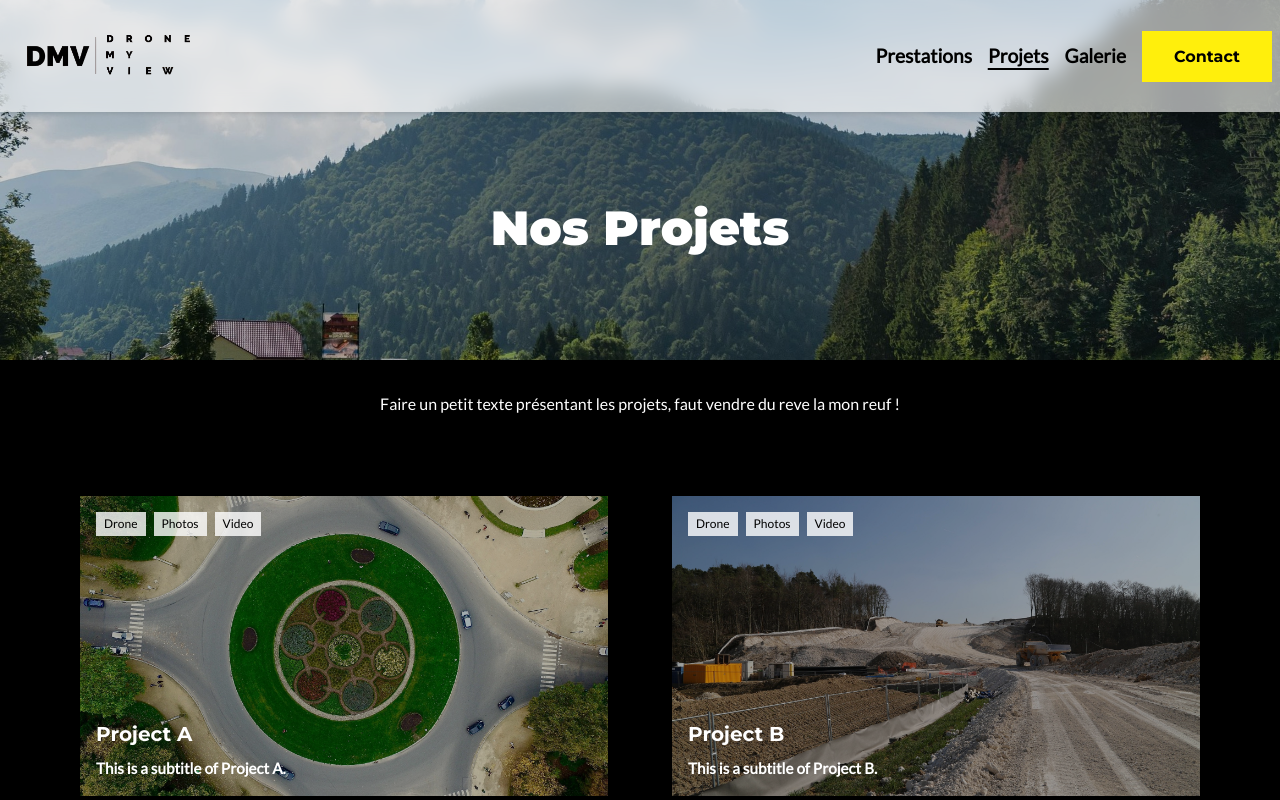
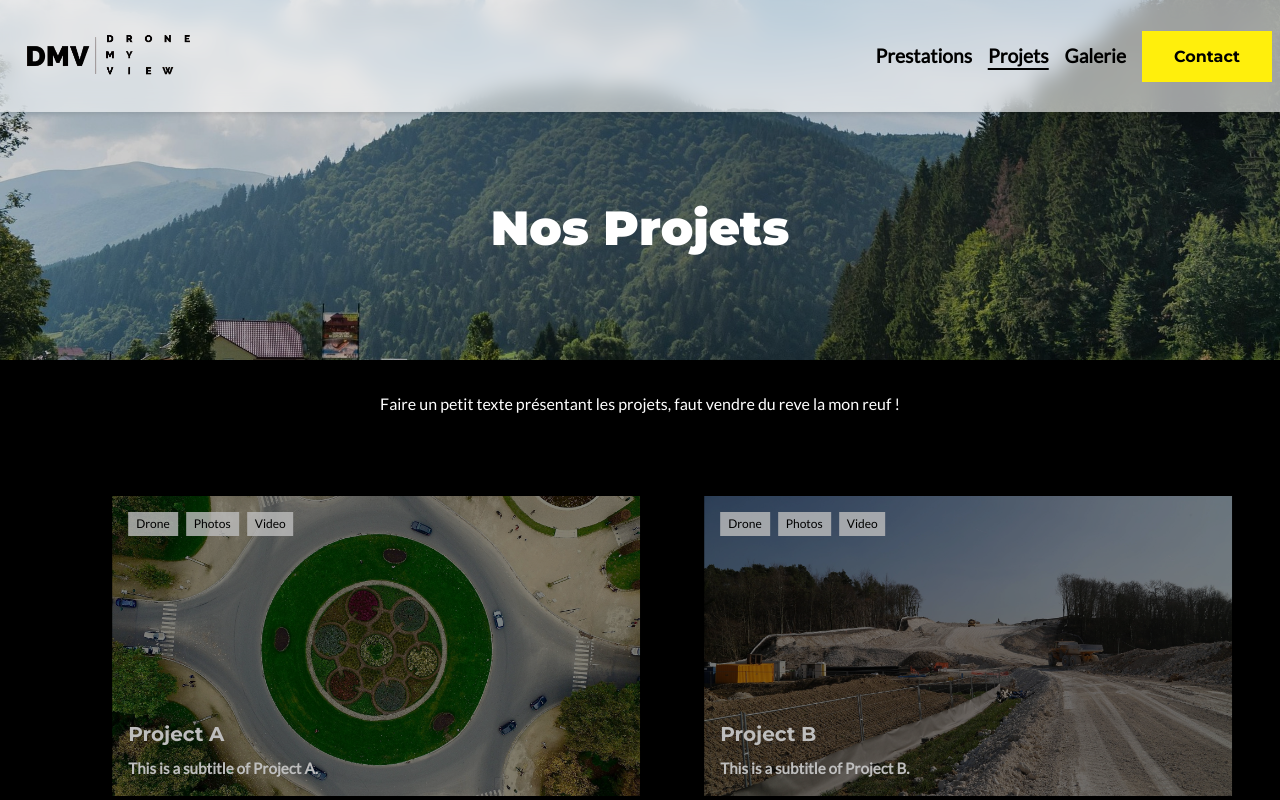
Before and after one commit to Guillaume811/site_dmv, a React (Create React App) app in the folder dmv/: page /projet in a window 1280 px wide. Shown: the top 800 px of the page. Built offline with nearby package versions, Linux system fonts and the light colour scheme.

Commit message:
feat: ajout de l'effect au scroll et du hover style: suppression du hover qui est passer dans le jsx docs: mise à jour du commentaire

```diff
--- a/dmv/src/components/cards/CardProject/CardProject.module.scss
+++ b/dmv/src/components/cards/CardProject/CardProject.module.scss
@@ -6,11 +6,6 @@
     width: 100%;
     height: 300px;
     overflow: hidden;
-    transition: transform 0.3s ease;
-
-    &:hover {
-      transform: scale(1.01);
-    }
 
     &__container {
         width: 100%;
--- a/dmv/src/components/cards/CardProject/CardProject.tsx
+++ b/dmv/src/components/cards/CardProject/CardProject.tsx
@@ -1,4 +1,4 @@
-import React from 'react';
+import React, { useEffect, useRef, useState } from 'react';
 import { Link } from 'react-router-dom';
 import TitleCard from '../../typographies/TitleCard/TitleCard';
 import styles from './CardProject.module.scss';
@@ -7,29 +7,101 @@ import { ProjectType } from '../../../types/project.types';
 //Typage from ProjectType
 type CardProjectProps = {
     project: ProjectType;
+    index: number;
 }
 
 /* Component CardProject
-* Receives a "project" prop from "CardProjectProps".
+* Receives "project" and "index" as props from "CardProjectProps".
+* Render logic :
+* Uses "useRef" to create "cardRef", a reference to the card element in the DOM.
+* Uses "useState" to manage:
+    -> "translateX" for horizontal movement on scroll.
+    -> "opacity" to fade the card in and out.
+    -> "isHovered" to control hover effects like scale and shadow.
+* Uses "useEffect" to add a scroll listener that:
+    -> Calculates the card's vertical position relative to the screen center.
+    -> Computes a ratio based on distance from center.
+    -> Applies horizontal translation (left or right based on "index" parity).
+    -> Adjusts opacity smoothly using a custom ratio curve.
+    -> Updates "translateX" and "opacity" on scroll.
+    -> Cleans up the scroll listener on unmount.
 
 * View TSX :
-* Returns a "Link" that navigates to "/projet/" followed by "project.slug" and wraps the entire card.
-* Uses a <div> with a background image set from "project.pictureHeaderUrl".
-* Inside this container:
-  -> Displays a list of keywords from "project.keywords", each shown in a <span>.
-  -> Displays a "TitleCard" with "project.title" and "project.subtitle" as the main text.
+* Returns a <Link> pointing to the project's detailed page using "project.slug".
+* On hover, the card scales slightly and shows a glowing box shadow.
+* The card's position is animated with scroll-based translation and opacity.
+* Inside the card:
+    -> A <div> uses "project.pictureHeaderUrl" as a background image.
+    -> Displays a list of keywords from "project.keywords".
+    -> Shows a "TitleCard" with the project's title and subtitle.
 */
-const CardProject: React.FC<CardProjectProps> = ({ project }) => {
+const CardProject: React.FC<CardProjectProps> = ({ project, index }) => {
+    const cardRef = useRef<HTMLAnchorElement>(null);
+    const [translateX, setTranslateX] = useState(0);
+    const [opacity, setOpacity] = useState(1);
+    const [isHovered, setIsHovered] = useState(false);
+
+    useEffect(() => {
+        const handleScroll = () => {
+        if (!cardRef.current) return;
+
+            const rect = cardRef.current.getBoundingClientRect();
+            const windowHeight = window.innerHeight;
+
+            // Position verticale de la carte
+            const centerY = rect.top + rect.height / 2;
+            const screenCenterY = windowHeight / 2;
+
+            // Distance depuis le centre du viewport
+            const distance = Math.abs(centerY - screenCenterY);
+
+            // Zone dans laquelle l’effet est actif (plus petit = plus visible plus tôt)
+            const fadeDistance = windowHeight * 0.65;
+
+            // Ratio progressif
+            const ratio = Math.min(distance / fadeDistance, 1);
+
+            // Décalage horizontal (translateX)
+            const maxTranslate = 100; // px
+            const direction = index % 2 === 0 ? -1 : 1;
+            const translate = direction * ratio * maxTranslate;
+
+            // Opacité plus douce (plus visible plus tôt)
+            const opacity = 1 - Math.pow(ratio, 1.2);
+
+            setTranslateX(translate);
+            setOpacity(opacity);
+        };
+
+        window.addEventListener('scroll', handleScroll);
+        handleScroll(); // initial
+        return () => window.removeEventListener('scroll', handleScroll);
+    }, [index]);
+
     return (
-        <Link to={`/projet/${project.slug}`} className={styles.card}>
+        <Link
+            to={`/projet/${project.slug}`}
+            className={styles.card}
+            onMouseEnter={() => setIsHovered(true)}
+            onMouseLeave={() => setIsHovered(false)}
+            ref={cardRef}
+            style={{
+                transform: `translateX(${translateX}px) scale(${isHovered ? 1.03 : 1})`,
+                opacity,
+                boxShadow: isHovered
+                    ? '0 0 20px rgba(255, 239, 12, 0.4)'
+                    : 'none',
+                transition: 'transform 0.2s ease-out, opacity 0.3s ease-out, box-shadow 0.3s ease',
+            }}
+        >
             <div
                 className={styles.card__container}
                 style={{ backgroundImage: `url(${project.pictureHeaderUrl})` }}
             >
 
                 <div className={styles.card__container__keywords}>
-                    {project.keywords.map((keyword, index) => (
-                        <span key={index} className={styles.card__container__keywords__item}>
+                    {project.keywords.map((keyword, i) => (
+                        <span key={i} className={styles.card__container__keywords__item}>
                             {keyword}
                         </span>
                     ))}
```
